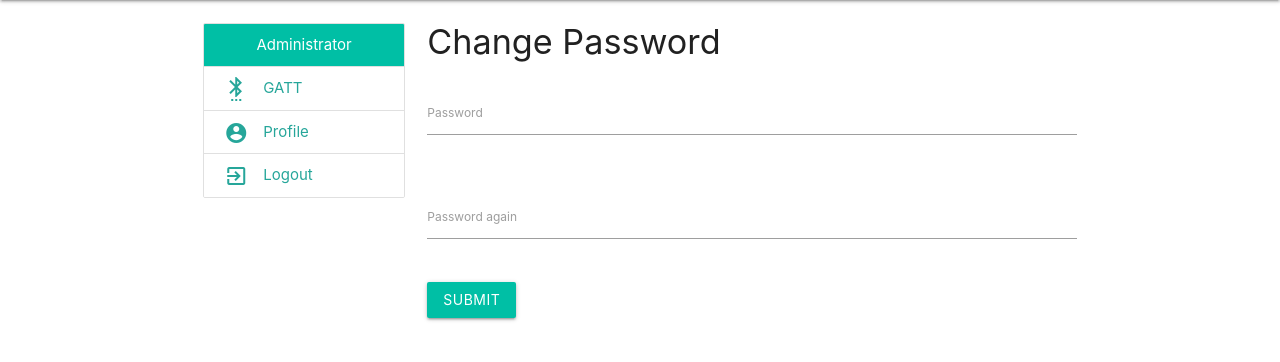
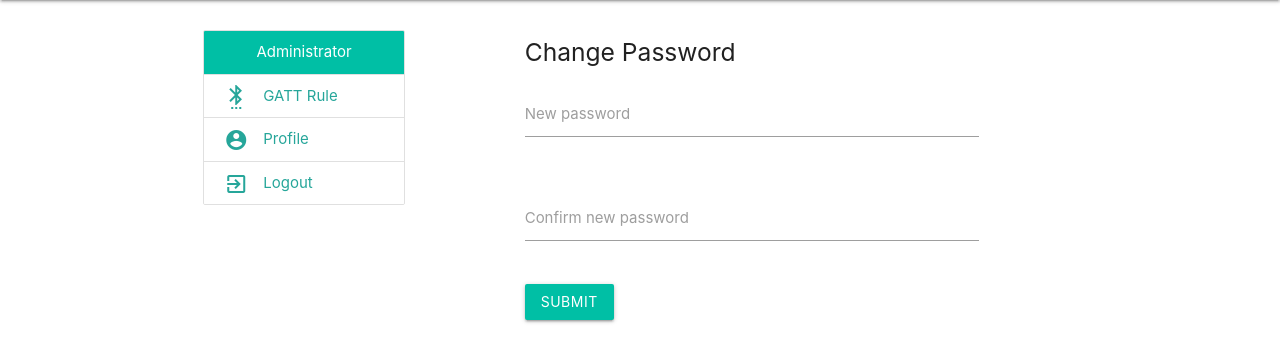
Before and after one commit to sepfy/IoT-Monitor, a Flask app: page /setting/profile in a window 1280 px wide. Shown: the part 64-426 px from the top of the page. Run offline with Flask 2, Linux system fonts and the light colour scheme; a user stored in the database is signed in; some libraries are stand-ins or nearby versions.

Commit message:
modify setting

```diff
--- a/recovery.py
+++ b/recovery.py
@@ -5,4 +5,3 @@ db.put("admin", "123456")
 
 devdb = LevelDBModel("devinfo")
 devdb.put_dict("Gateway", {"type": "Thermometer", "location": "Living Room"})
-devdb.put_dict("120932ddwa", {"type": "Thermometer", "location":"Outdoor"})
--- a/templates/setting/profile.html
+++ b/templates/setting/profile.html
@@ -5,27 +5,28 @@
 {% include 'nav.html' %}
 
 <div class="container">
+<br>
 <div class="row">
   <div class="col s12 l3">
-    <h4> </h4>
     {% include 'setting/side.html' %}
   </div>
 
   <div class="col s12 l9">
-    <h4>Change Password</h4>
+   <div class="container">
+    <h5>Change Password</h5>
     <form action="/setting" method="POST">
       {{ form.csrf_token }}
       <input name="username" value="{{current_user.id}}" style="display:none">
       <div class="row">
         <div class="input-field col s12">
           <input id="password1" name="password1" type="password" class="validate" onkeyup="check();">
-          <label for="password1"> {{form.password1.label}} </label>
+          <label for="password1"> New password </label>
         </div>
       </div>
       <div class="row">
         <div class="input-field col s12">
           <input id="password2" name="password2" type="password" class="validate" onkeyup="check();">
-          <label for="password2"> {{form.password2.label}} </label>
+          <label for="password2"> Confirm new password </label>
         </div>
       </div>
       <p class="red-text" id="message"></p>
@@ -33,6 +34,7 @@
 
     </form>
   </div>
+ </div>
 </div>
 </div>
 
--- a/templates/setting/side.html
+++ b/templates/setting/side.html
@@ -2,7 +2,7 @@
   <div class="collection-item center-align teal accent-4 white-text">
     Administrator
   </div>
-  <a href="/setting/gatt" class="collection-item"><i class="material-icons left">settings_bluetooth</i>GATT</a>
+  <a href="/setting/gatt" class="collection-item"><i class="material-icons left">settings_bluetooth</i>GATT Rule</a>
   <a href="/setting/profile" class="collection-item"><i class="material-icons left">account_circle</i>Profile</a>
   <a href="/logout" class="collection-item"><i class="material-icons left">exit_to_app</i>Logout</a>
 </div>
```
Also changed, not shown: templates/setting/gatt.html (+5 -3 lines).
